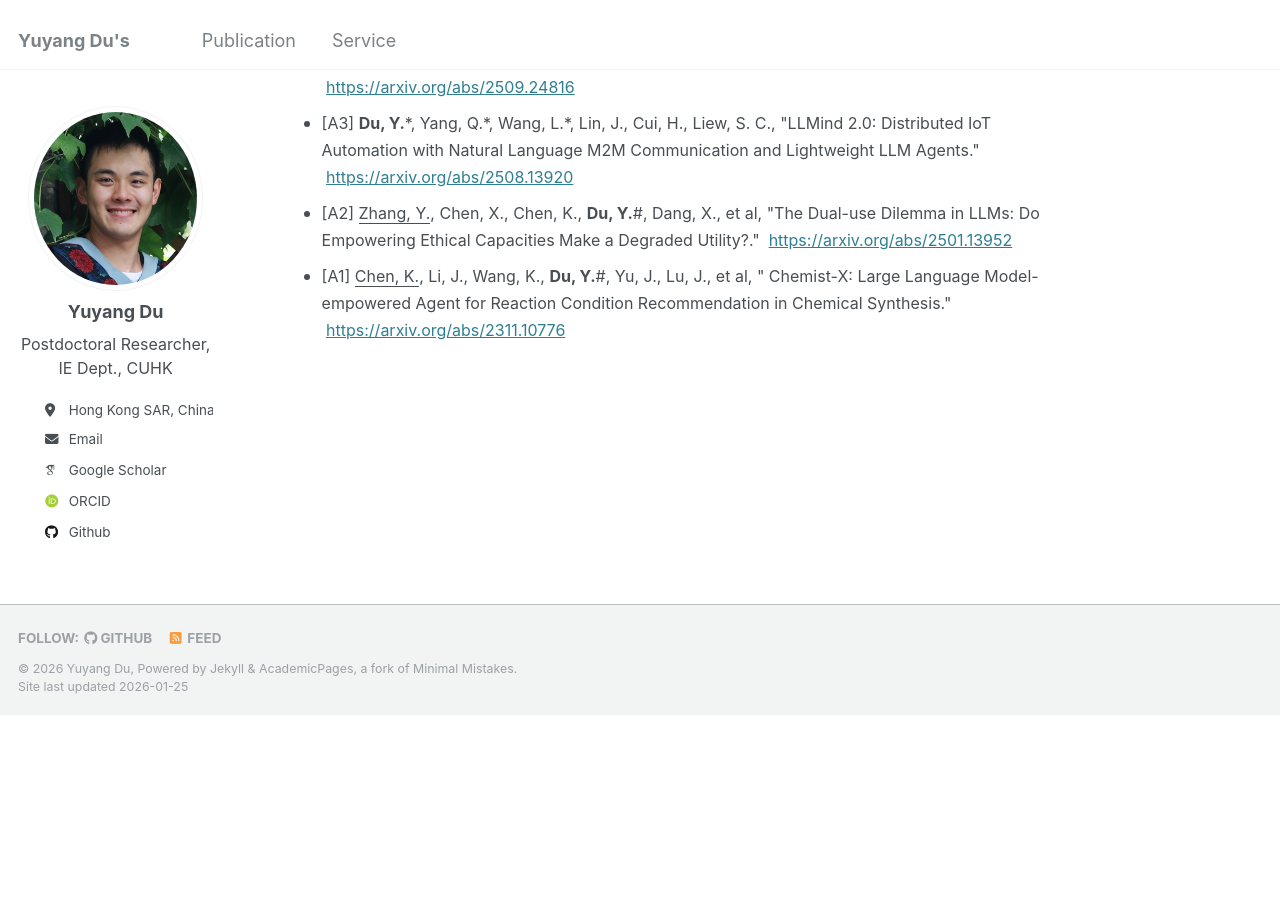
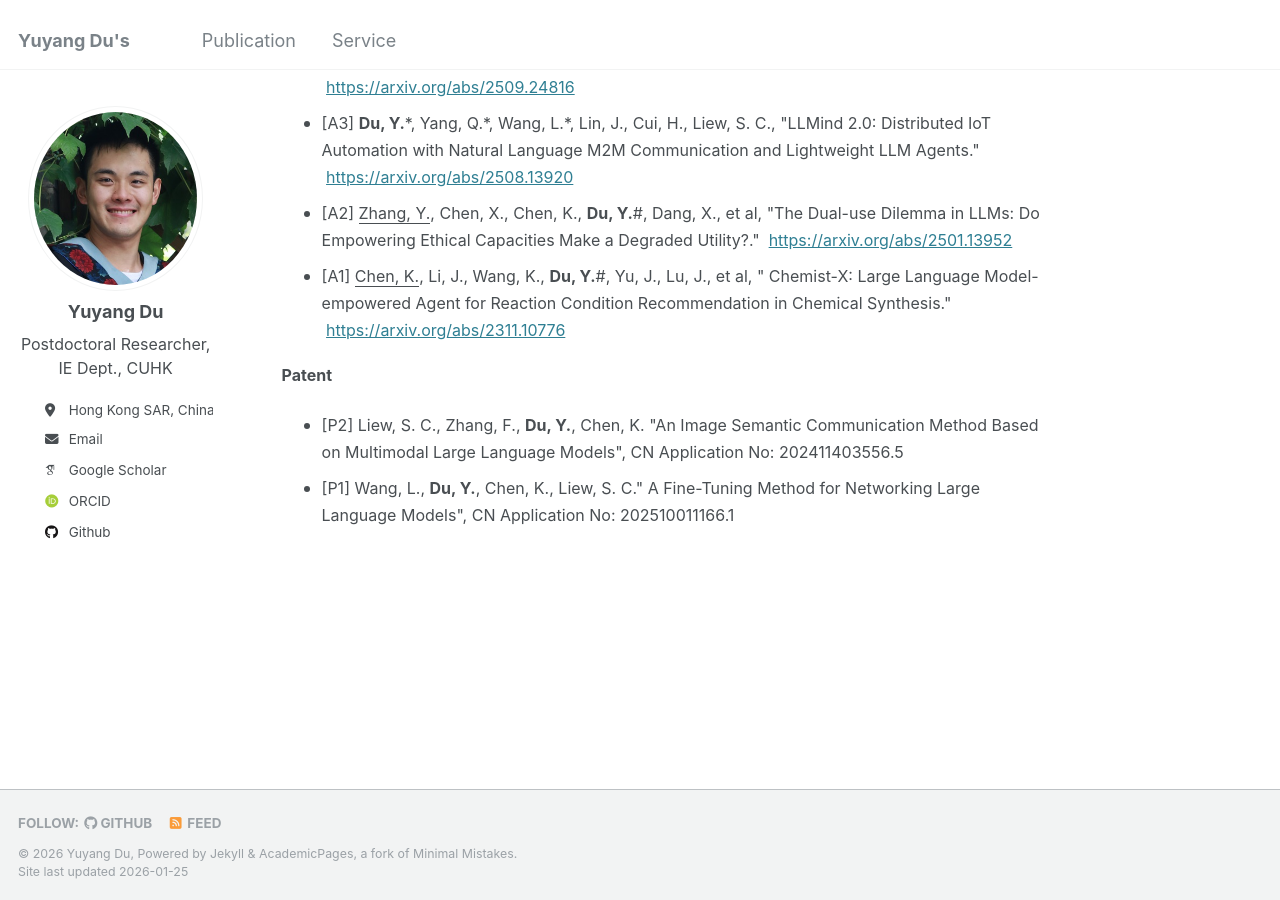
Before and after one commit to yuyangdu01/yuyangdu01.github.io, a Jekyll site: the page built from _pages/markdown.md, in a window 1280 px wide and 900 px high, scrolled down 2077 px. Built offline with Jekyll 4.4.1, drawn with Linux system fonts in a browser that asks for light colours; some web fonts are replaced; before the commit the page ends 2792 px from its top, so only the background shows below that.

Commit message:
Update markdown.md

```diff
--- a/_pages/markdown.md
+++ b/_pages/markdown.md
@@ -43,3 +43,7 @@ Publications <font size=3></font>
 * <font size=3>[A3] <b>Du, Y.</b>*, Yang, Q.*, Wang, L.*, Lin, J., Cui, H., Liew, S. C., "LLMind 2.0: Distributed IoT Automation with Natural Language M2M Communication and Lightweight LLM Agents." &nbsp;<a href="https://arxiv.org/abs/2508.13920">https://arxiv.org/abs/2508.13920</a></font>
 * <font size=3>[A2] <u>Zhang, Y.</u>, Chen, X., Chen, K., <b>Du, Y.</b>#, Dang, X., et al, "The Dual-use Dilemma in LLMs: Do Empowering Ethical Capacities Make a Degraded Utility?." &nbsp;<a href="https://arxiv.org/abs/2501.13952">https://arxiv.org/abs/2501.13952</a></font>
 * <font size=3>[A1] <u>Chen, K.</u>, Li, J., Wang, K., <b>Du, Y.</b>#, Yu, J., Lu, J., et al, " Chemist-X: Large Language Model-empowered Agent for Reaction Condition Recommendation in Chemical Synthesis." &nbsp;<a href="https://arxiv.org/abs/2311.10776">https://arxiv.org/abs/2311.10776</a></font>
+
+**<font size=3>Patent</font>**
+* <font size=3>[P2] Liew, S. C., Zhang, F., <b>Du, Y.</b>, Chen, K. "An Image Semantic Communication Method Based on Multimodal Large Language Models", CN Application No: 202411403556.5</font>
+* <font size=3>[P1] Wang, L., <b>Du, Y.</b>, Chen, K., Liew, S. C." A Fine-Tuning Method for Networking Large Language Models", CN Application No: 202510011166.1</font>
```
